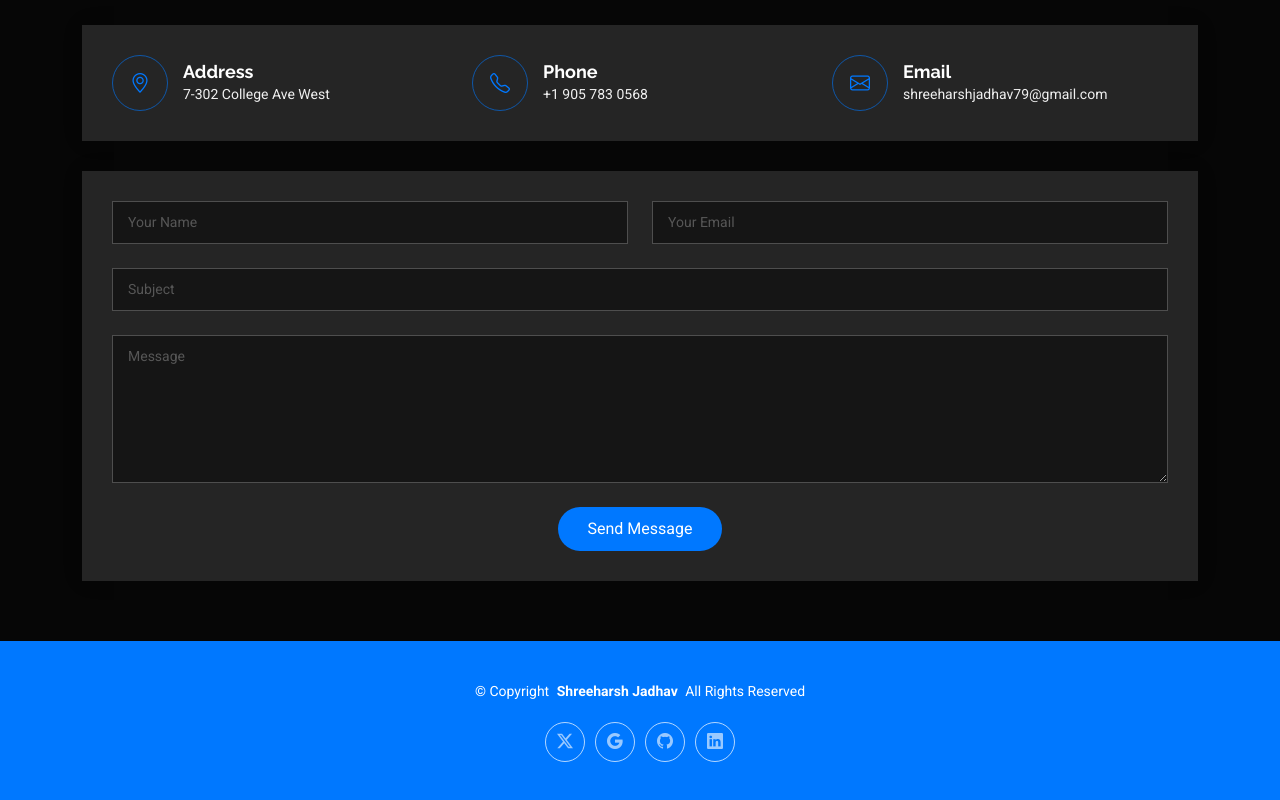
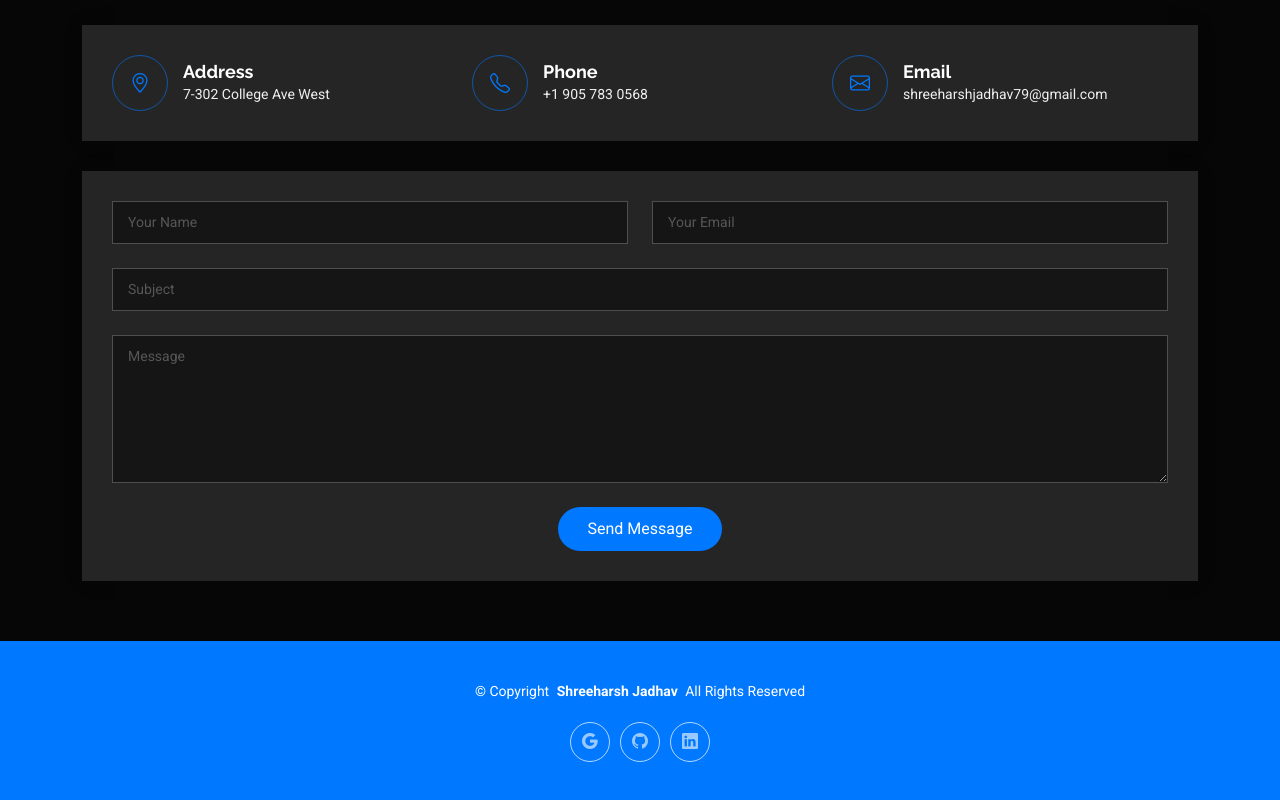
Before and after one commit to Hypeeq/Portfolio, a plain HTML site: page index.html in a window 1280 px wide. Shown: the part 4287-5087 px from the top of the page. Drawn offline with Linux system fonts and the light colour scheme.

Commit message:
portfolio

```diff
--- a/index.html
+++ b/index.html
@@ -414,8 +414,8 @@
         <p>© <span>Copyright</span> <strong class="px-1 sitename">Shreeharsh Jadhav</strong> <span>All Rights Reserved</span></p>
       </div>
       <div class="social-links d-flex justify-content-center">
-        <a href=""><i class="bi bi-twitter-x"></i></a>
-        <a href="shreeharshjadhav79@gmail.com"><i class="bi bi-google"></i></a>
+<!--         <a href=""><i class="bi bi-twitter-x"></i></a> -->
+        <a href="mailto:shreeharshjadhav79@gmail.com"><i class="bi bi-google"></i></a>
         <a href="https://github.com/Hypeeq"><i class="bi bi-github"></i></a>
         <a href="https://www.linkedin.com/in/shreeharsh-jadhav-28648b223/"><i class="bi bi-linkedin"></i></a>
       </div>
```
